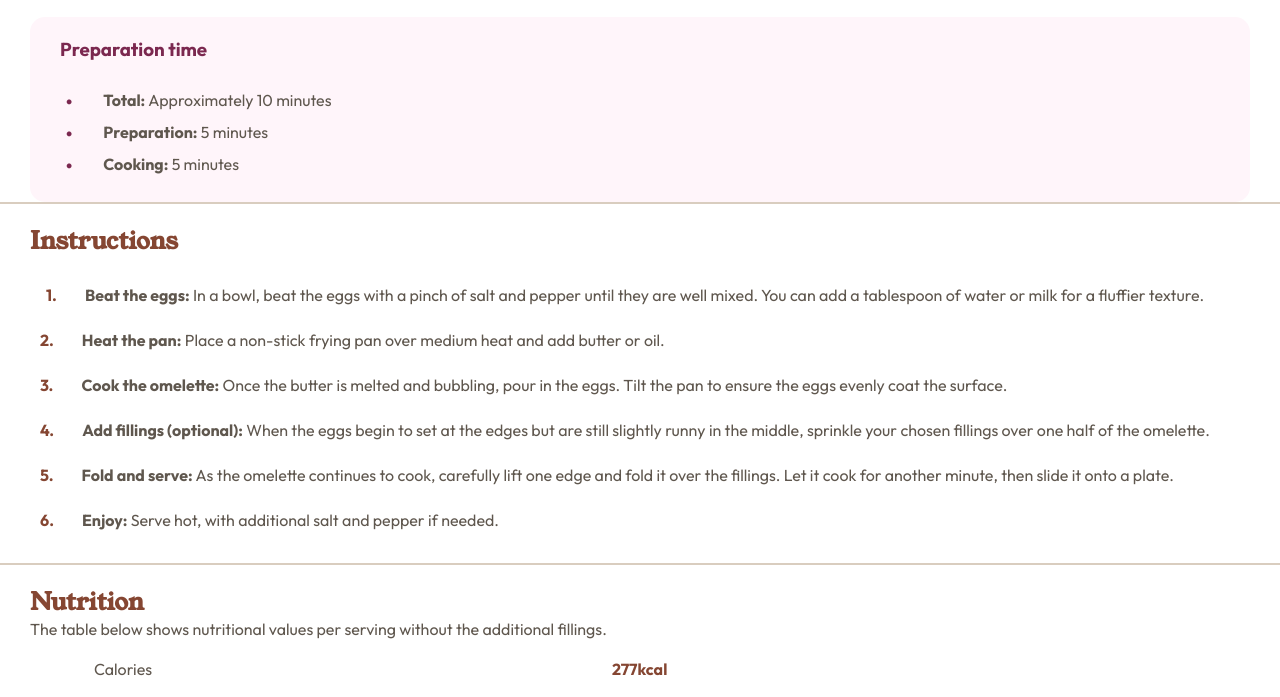
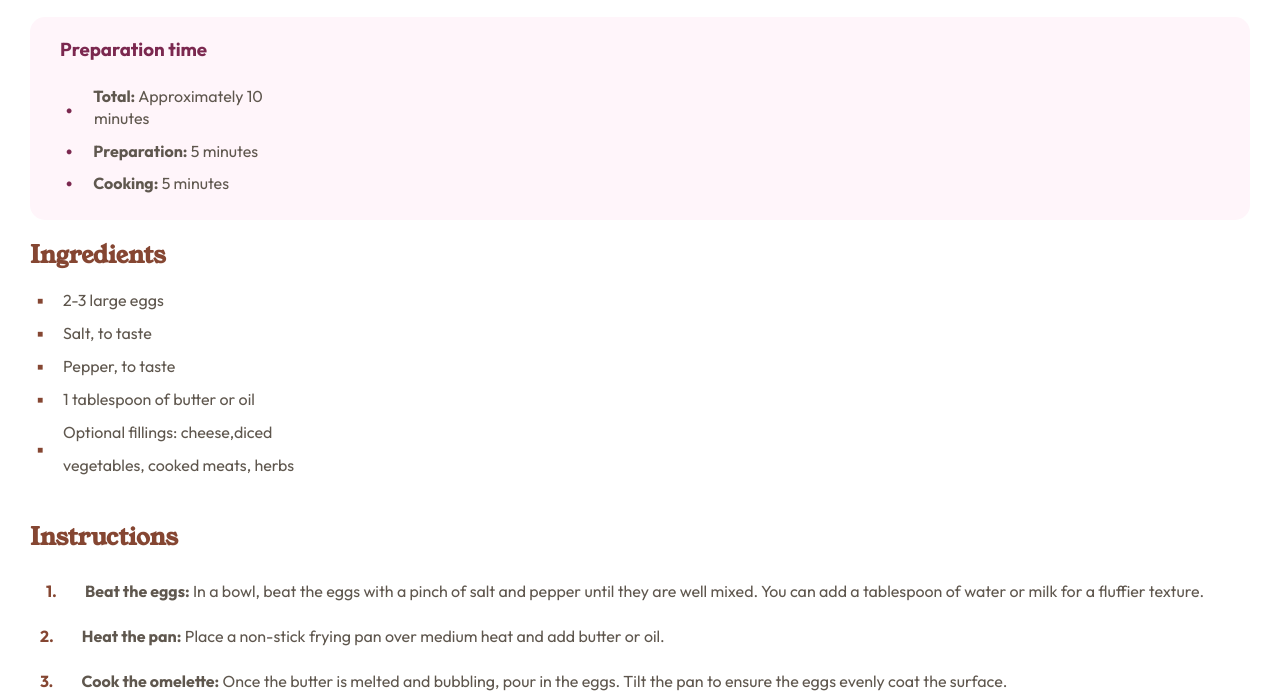
Before and after one commit to Fabiola971/SimpleOmeletteRecipe, a plain HTML site: page recipe-page-main/index.html in a window 1280 px wide. Shown: the part 699-1396 px from the top of the page. Drawn offline with Linux system fonts and the light colour scheme.

Commit message:
improvement layoutingredients section

```diff
--- a/recipe-page-main/index.html
+++ b/recipe-page-main/index.html
@@ -28,18 +28,28 @@
     <div class="preparation">
       <h3>Preparation time</h3>
       <ul>
-        <li><span>Total:</span> Approximately 10 minutes</li>
+        <li><span>Total:</span> Approximately 10 <em>minutes</em></li>
         <li><span>Preparation:</span> 5 minutes</li>
         <li><span>Cooking:</span> 5 minutes</li>
       </ul>
     </div>
   </section>
 
+
+    <!-- <hr> -->
+  <section class="ingredients">
+    <h2>Ingredients</h2>
+    <ul>
+      <li>2-3 large eggs</li>
+      <li>Salt, to taste</li>
+      <li>Pepper, to taste</li>
+      <li>1 tablespoon of butter or oil</li>
+      <li>Optional fillings: cheese,diced <em>vegetables, cooked meats, herbs</em></li>
     </ul>
-    <!-- <hr> -->
+
   </section>
   <!-- <hr> -->
-  <div class="straight"></div>
+  <!-- <div class="straight"></div> -->
   <section class="instructions">
     <h2>Instructions</h2>
     <ol>
--- a/recipe-page-main/style.css
+++ b/recipe-page-main/style.css
@@ -72,19 +72,30 @@ span{
 .preparation li::before{
     content: "\2022";
     display: inline-block;
-    vertical-align: middle;
+    vertical-align: sub;
     padding: 0 20px 0 5px;
     font-size: 25px;
 }
 
-.preparation li::before{
-    /* padding: 10px 30px 10px 50px;
-    font-size: 35px; */
+
+
+.preparation li, .ingredient li{
+    padding: 10px;
+    position: relative;
+}
+
+.preparation li:first-of-type::before{
+    vertical-align: top;
+    line-height: 2;
+
 
 }
 
-.preparation li, .ingredient li{
-    padding: 10px;
+.preparation li em{
+    font-style: normal;
+    position: absolute;
+    top: 22px;
+    left: 34px;
 }
 /******************INGREDIENTS******/
 ul, ol{
@@ -108,6 +119,21 @@ ul, ol{
     position: relative;
     top: -8px;
 }
+
+.ingredients li:last-of-type::before{
+   top: 15px;
+
+}
+
+.ingredients li em{
+    display: block;
+    font-style: normal;
+    position: relative;
+    left: 23px;
+
+}
+
+
 
 .straight{
     width: 100%;
@@ -195,9 +221,7 @@ ul, ol{
    }
 
    .preparation li::before{
-        display: inline-block;
-        vertical-align: middle;
-        padding: 0 30px 0 5px;
+        /* padding: 0 30px 0 5px; */
         font-size: 25px;
     }
 
```
